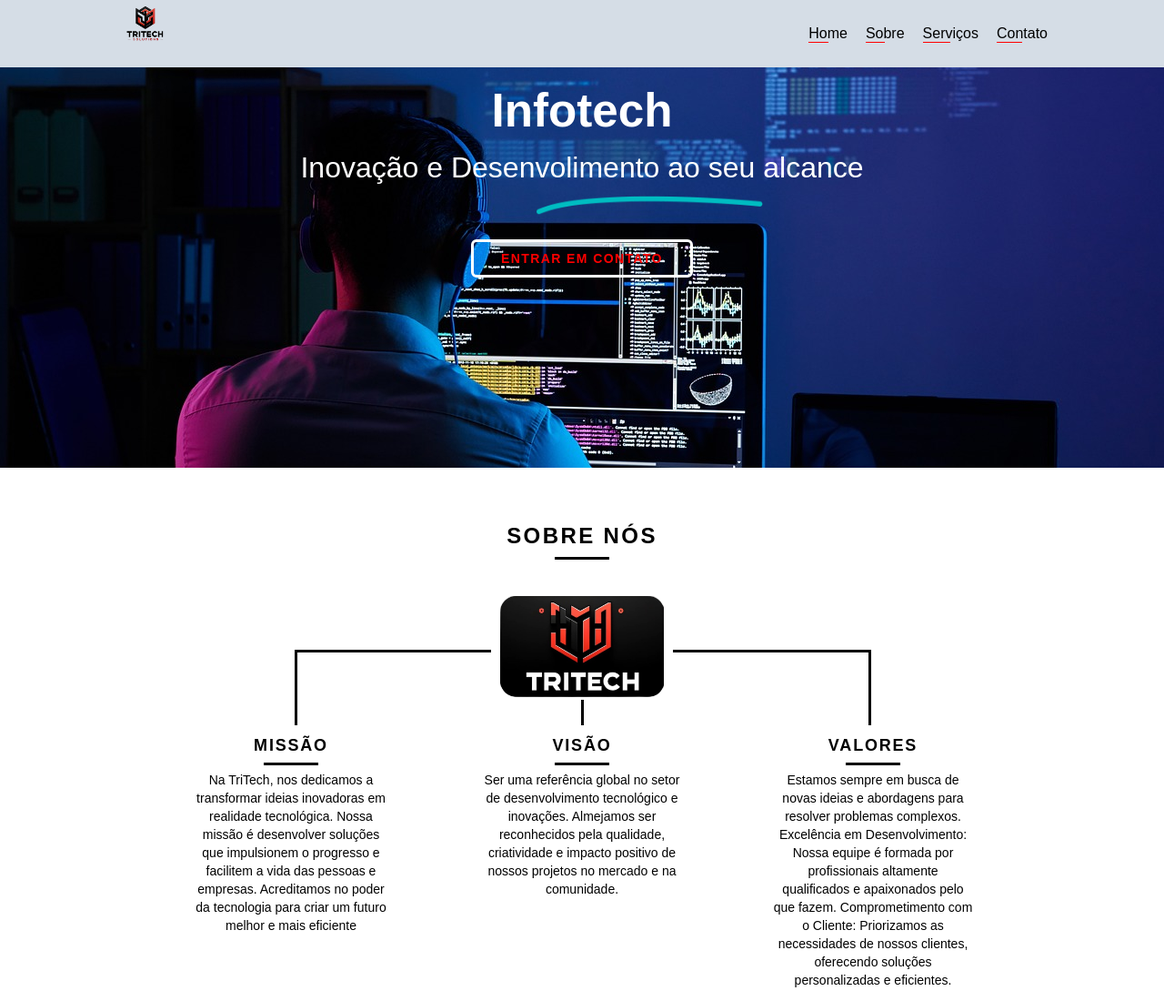
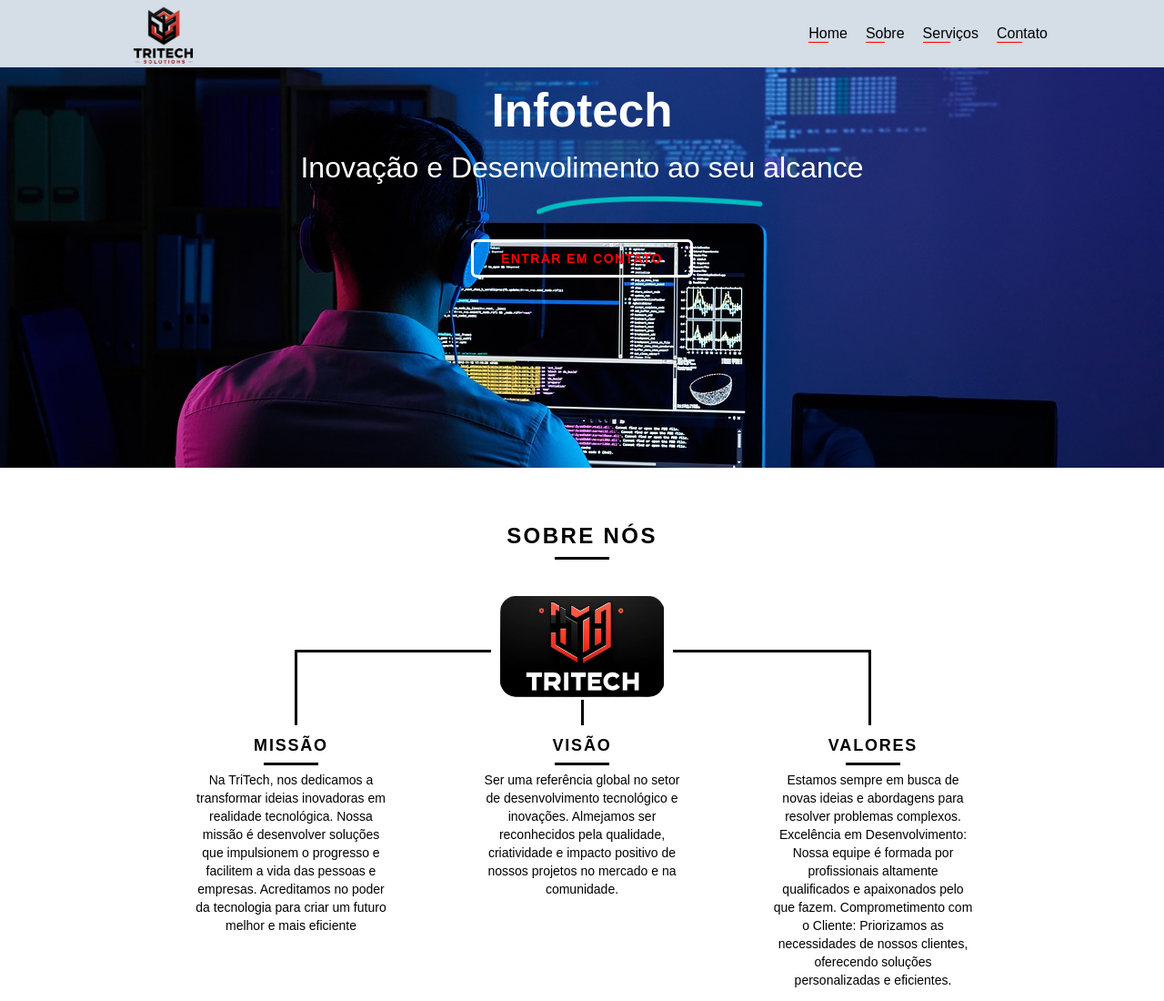
Before and after one commit to davidantunescosta/tritech-solutions, a plain HTML site: page index.html in a window 1280 px wide. Shown: the top 1100 px of the page at 91% size. Drawn offline with nearby package versions, Linux system fonts and the light colour scheme.

Commit message:
ajuste logo

```diff
--- a/assest/css/media-query.css
+++ b/assest/css/media-query.css
@@ -108,7 +108,7 @@
   .dropdown-menu {
     position: absolute;
     right: 0.1rem;
-    top: 60px;
+    top: 75px;
     height: 0;
     width: 300px;
     background: rgba(255, 255, 255, 0.1);
--- a/assest/css/style.css
+++ b/assest/css/style.css
@@ -39,8 +39,8 @@
   display: none;
 }
 
-.logo {
-  width: 8%;
+.logo img{
+  width: 135px;
   aspect-ratio: 3/3;
   object-fit: contain;
   mix-blend-mode: multiply;
```
